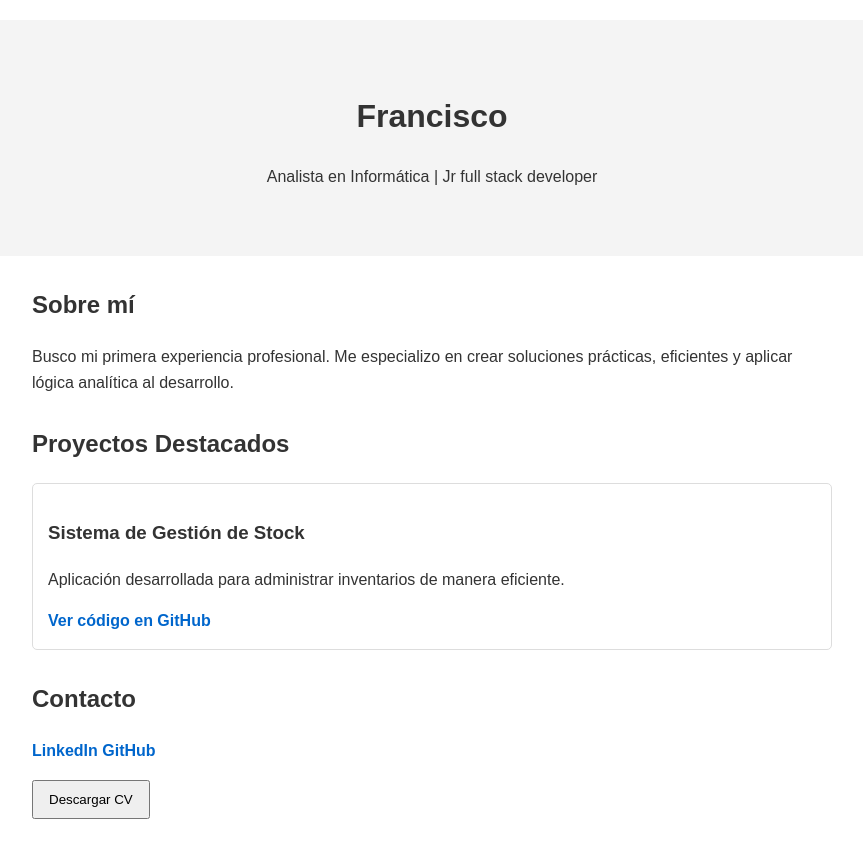
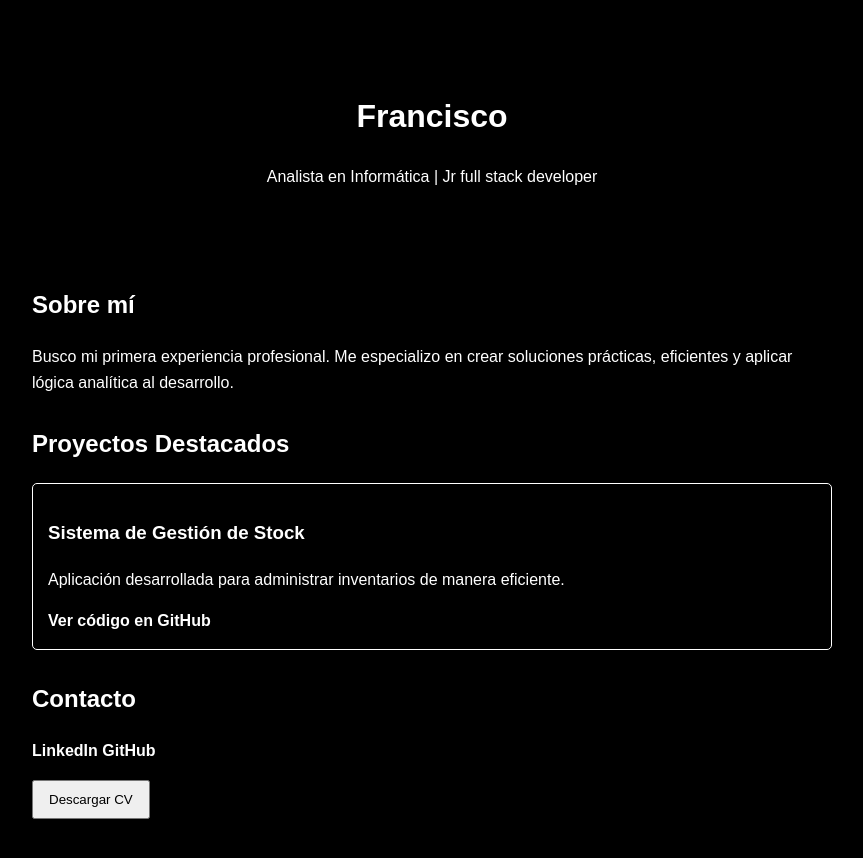
Before and after one commit to palazzofran/portfolio, a plain HTML site: page index.html in a window 1280 px wide. Shown: the whole page, without its empty margins (208-1071 px from the left). Drawn offline with Linux system fonts and the light colour scheme.

Commit message:
Modificaciones menores

```diff
--- a/index.html
+++ b/index.html
@@ -1,15 +1,16 @@
 <!DOCTYPE html>
 <html lang="es">
+<body style="background-color: #000000;">
 <head>
     <meta charset="UTF-8">
     <meta name="viewport" content="width=device-width, initial-scale=1.0">
     <title>Portfolio - Francisco</title>
     <style>
-        body { font-family: Arial, sans-serif; line-height: 1.6; margin: 0; padding: 20px; color: #333; }
-        header { text-align: center; padding: 50px 0; background-color: #f4f4f4; border-radius: 8px; }
+        body { font-family: Arial, sans-serif; line-height: 1.6; margin: 0; padding: 20px; color: #ffffff; }
+        header { text-align: center; padding: 50px 0; background-color: #000000; border-radius: 8px; }
         section { max-width: 800px; margin: 30px auto; }
-        a { color: #0066cc; text-decoration: none; font-weight: bold; }
-        .proyecto { border: 1px solid #ddd; padding: 15px; border-radius: 5px; margin-bottom: 15px; }
+        a { color: #ffffff; text-decoration: none; font-weight: bold; }
+        .proyecto { border: 1px solid #ffffff; padding: 15px; border-radius: 5px; margin-bottom: 15px; }
     </style>
 </head>
 <body>
```
